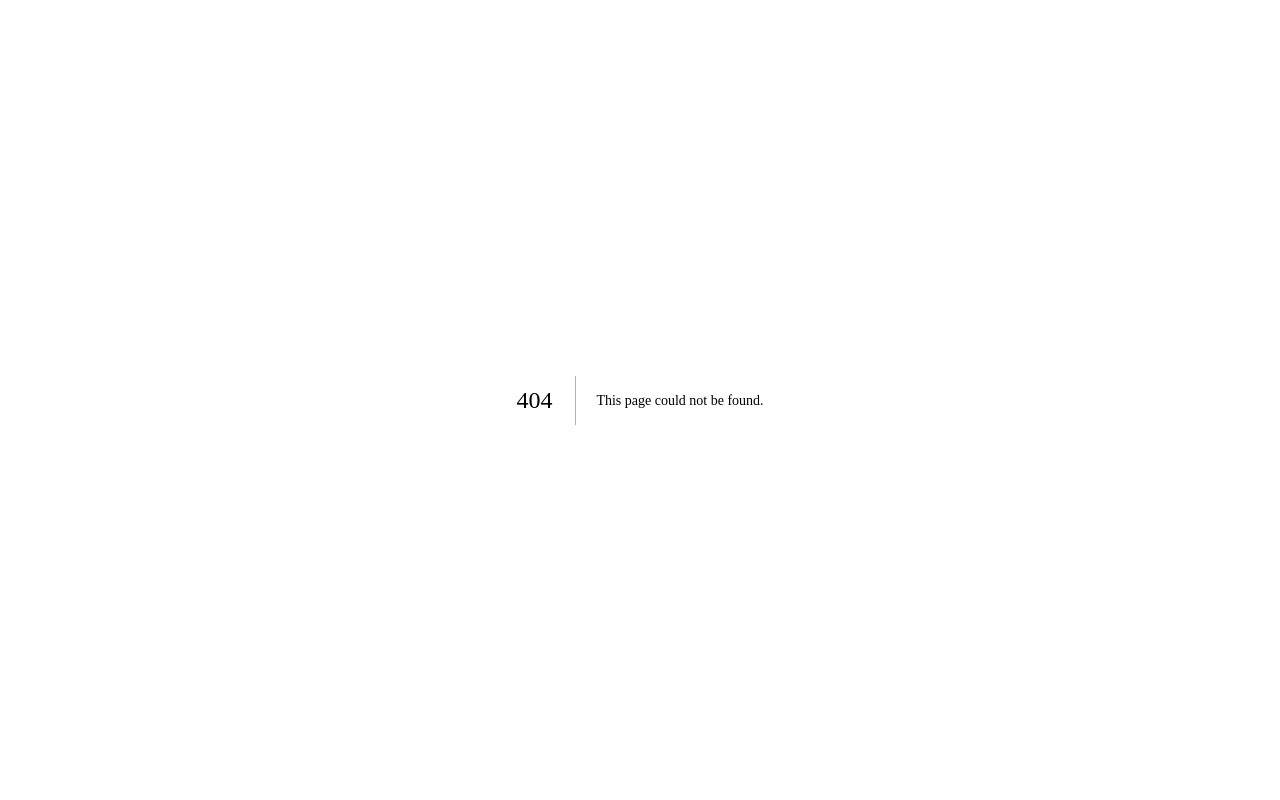
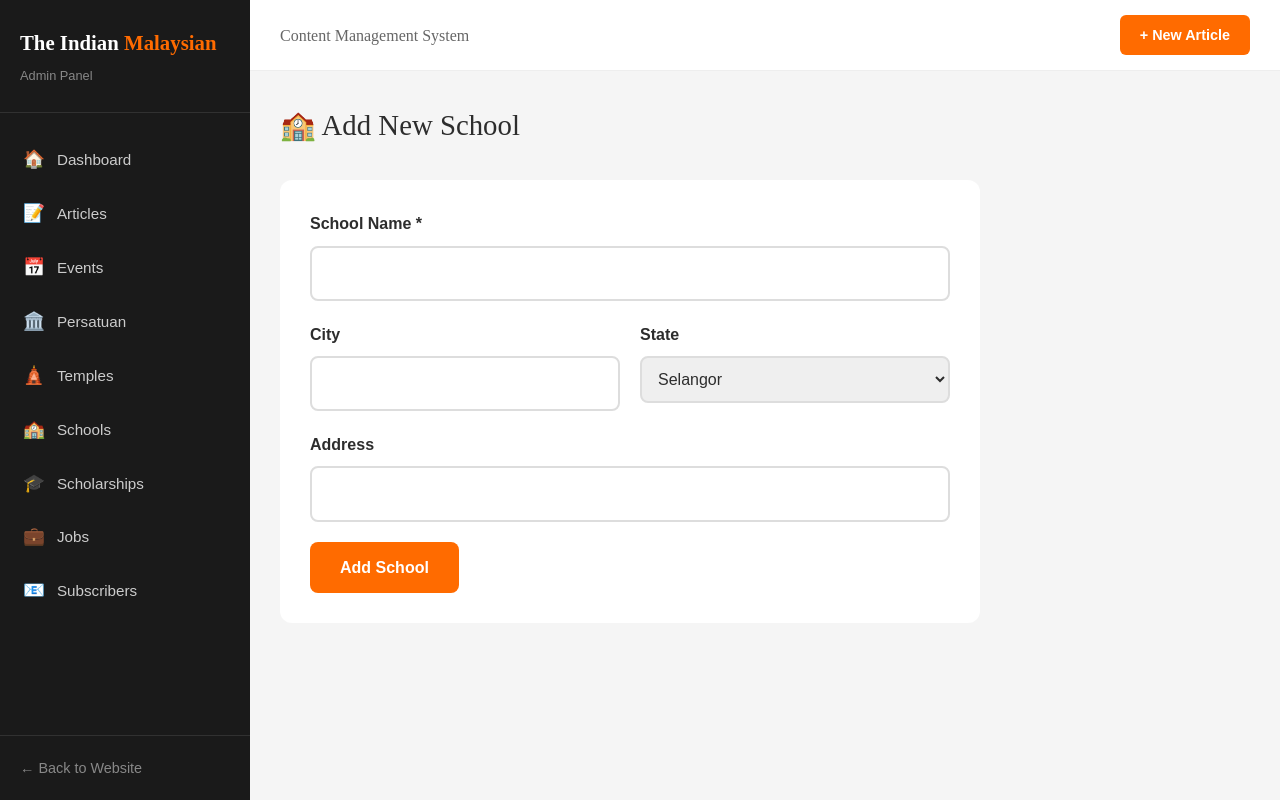
Before and after one commit to riquezajoven12-beep/the-indian-malaysian-asia, a Next.js app: page /admin/schools/new in a window 1280 px wide. Before the commit this address had no page. Built offline with nearby package versions, Linux system fonts and the light colour scheme.

Commit message:
Create page.tsx

```diff
--- /dev/null
+++ b/src/app/admin/schools/new/page.tsx
@@ -0,0 +1,59 @@
+'use client';
+
+import { useState } from 'react';
+import { useRouter } from 'next/navigation';
+
+export default function NewSchoolPage() {
+  const router = useRouter();
+  const [saving, setSaving] = useState(false);
+  const [school, setSchool] = useState({
+    name: '',
+    address: '',
+    city: '',
+    state: 'selangor',
+    phone: '',
+    type: 'primary',
+  });
+
+  const states = ['johor', 'kedah', 'kelantan', 'melaka', 'negeri_sembilan', 'pahang', 'penang', 'perak', 'perlis', 'sabah', 'sarawak', 'selangor', 'terengganu', 'kuala_lumpur', 'labuan', 'putrajaya'];
+
+  const handleSubmit = async (e: React.FormEvent) => {
+    e.preventDefault();
+    setSaving(true);
+    try {
+      const res = await fetch('/api/schools', { method: 'POST', headers: { 'Content-Type': 'application/json' }, body: JSON.stringify(school) });
+      if (res.ok) { alert('School added!'); router.push('/admin/schools'); }
+      else alert('Error');
+    } catch { alert('Error'); }
+    finally { setSaving(false); }
+  };
+
+  return (
+    <div style={{ maxWidth: '700px' }}>
+      <h1 style={{ fontSize: '1.8rem', marginBottom: '30px' }}>🏫 Add New School</h1>
+      <form onSubmit={handleSubmit} style={{ background: 'white', padding: '30px', borderRadius: '12px' }}>
+        <div style={{ marginBottom: '20px' }}>
+          <label style={{ display: 'block', fontWeight: 600, marginBottom: '8px' }}>School Name *</label>
+          <input type="text" value={school.name} onChange={(e) => setSchool({ ...school, name: e.target.value })} required style={{ width: '100%', padding: '12px', border: '2px solid #ddd', borderRadius: '8px' }} />
+        </div>
+        <div style={{ display: 'grid', gridTemplateColumns: '1fr 1fr', gap: '20px', marginBottom: '20px' }}>
+          <div>
+            <label style={{ display: 'block', fontWeight: 600, marginBottom: '8px' }}>City</label>
+            <input type="text" value={school.city} onChange={(e) => setSchool({ ...school, city: e.target.value })} style={{ width: '100%', padding: '12px', border: '2px solid #ddd', borderRadius: '8px' }} />
+          </div>
+          <div>
+            <label style={{ display: 'block', fontWeight: 600, marginBottom: '8px' }}>State</label>
+            <select value={school.state} onChange={(e) => setSchool({ ...school, state: e.target.value })} style={{ width: '100%', padding: '12px', border: '2px solid #ddd', borderRadius: '8px' }}>
+              {states.map(s => <option key={s} value={s}>{s.replace('_', ' ').replace(/\b\w/g, l => l.toUpperCase())}</option>)}
+            </select>
+          </div>
+        </div>
+        <div style={{ marginBottom: '20px' }}>
+          <label style={{ display: 'block', fontWeight: 600, marginBottom: '8px' }}>Address</label>
+          <input type="text" value={school.address} onChange={(e) => setSchool({ ...school, address: e.target.value })} style={{ width: '100%', padding: '12px', border: '2px solid #ddd', borderRadius: '8px' }} />
+        </div>
+        <button type="submit" disabled={saving} style={{ background: '#FF6B00', color: 'white', border: 'none', padding: '12px 30px', borderRadius: '8px', fontWeight: 600 }}>{saving ? 'Saving...' : 'Add School'}</button>
+      </form>
+    </div>
+  );
+}
```
